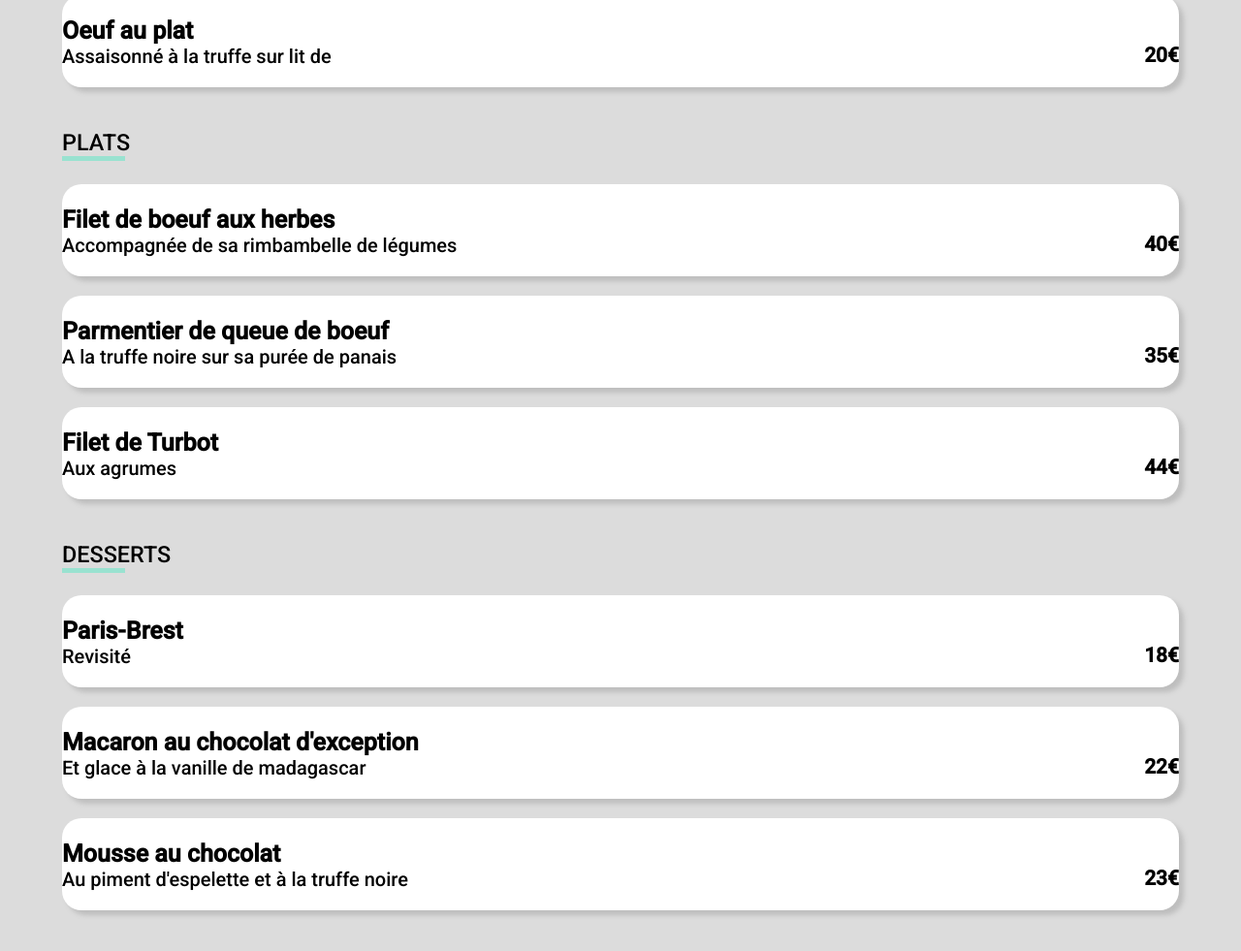
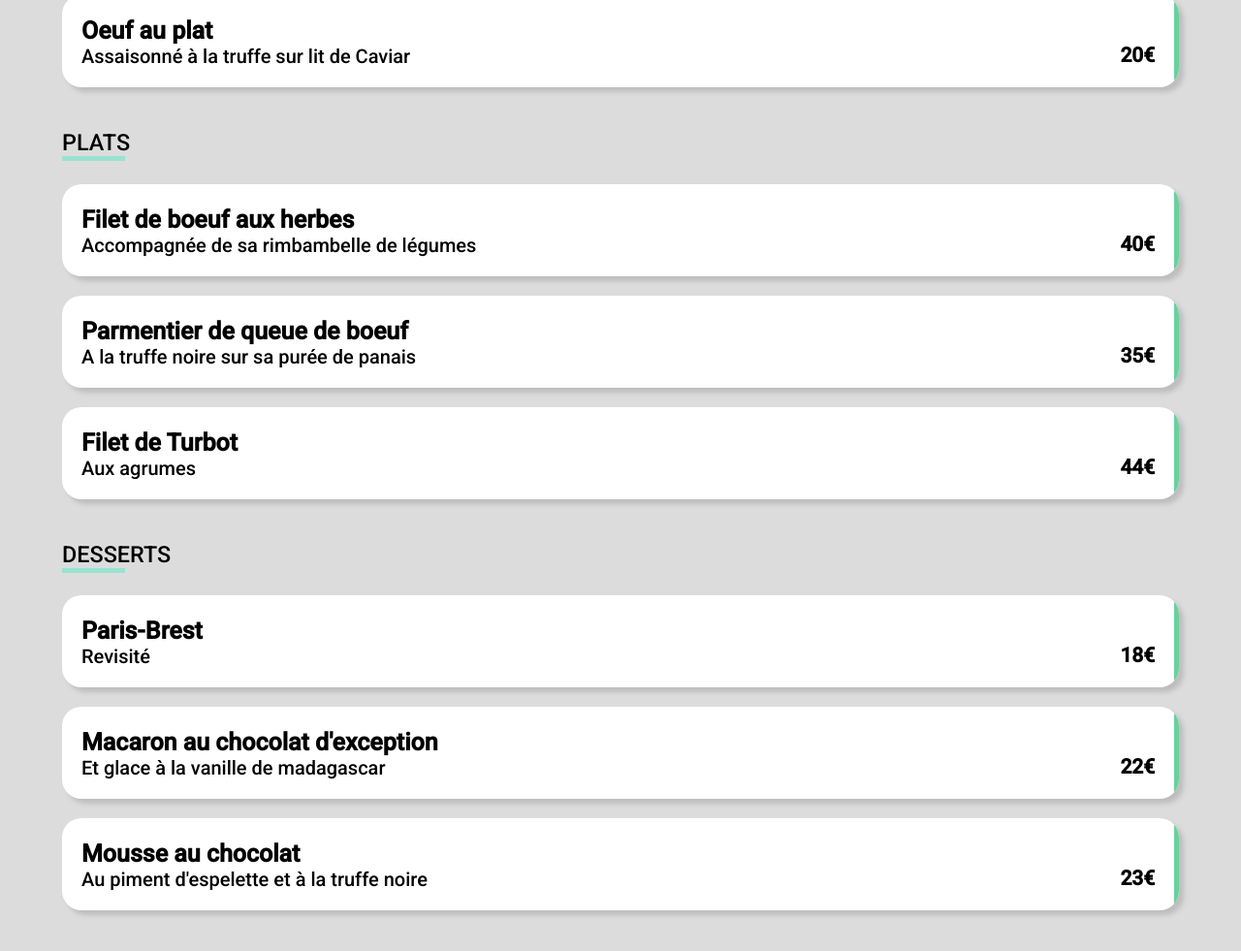
Before and after one commit to RomainSchaff/Ohmyfood, a website built with Parcel: page index1.html in a window 1280 px wide. Shown: the part 1399-2380 px from the top of the page at 97% size. Built offline with nearby package versions, Linux system fonts and the light colour scheme; a web font is replaced by a local one.

Commit message:
Animations boutons presque OK

```diff
--- a/index1.html
+++ b/index1.html
@@ -53,7 +53,7 @@
 
             <div class="menu__card__food">
                 <div class="menu__card__food__title">
-                    <p><strong>Oeuf au plat</strong><br>Assaisonné à la truffe sur lit de</p>
+                    <p><strong>Oeuf au plat</strong><br>Assaisonné à la truffe sur lit de Caviar</p>
                     <p class="menu__card__food__prix">20€</p>
                 </div>
             </div>
@@ -61,37 +61,49 @@
         </section>
 
         <section class="menu__card">
+
             <h3 class="menu__card__title">Plats</h3>
 
             <div class="menu__card__food">
-                <div class="menu__card__food__title"><p><strong>Filet de boeuf aux herbes</strong><br>Accompagnée de sa rimbambelle de légumes</p></div>
+                <div class="menu__card__food__title"><p><strong>Filet de boeuf aux herbes</strong><br>Accompagnée de sa rimbambelle de légumes</p>
                     <p class="menu__card__food__prix">40€</p>
                 </div>
+            </div>
+
             <div class="menu__card__food">
-                <div class="menu__card__food__title"><p><strong>Parmentier de queue de boeuf</strong><br>A la truffe noire sur sa purée de panais</p></div>
+                <div class="menu__card__food__title"><p><strong>Parmentier de queue de boeuf</strong><br>A la truffe noire sur sa purée de panais</p>
                     <p class="menu__card__food__prix">35€</p>
                 </div>
+            </div>
+
             <div class="menu__card__food">
-                <div class="menu__card__food__title"><p><strong>Filet de Turbot</strong><br>Aux agrumes</p></div>
+                <div class="menu__card__food__title"><p><strong>Filet de Turbot</strong><br>Aux agrumes</p>
                     <p class="menu__card__food__prix">44€</p>
+                </div>
             </div>
 
         </section>
 
         <section class="menu__card">
+
             <h3 class="menu__card__title">Desserts</h3>
 
             <div class="menu__card__food">
-                <div class="menu__card__food__title"><p><strong>Paris-Brest</strong><br>Revisité</p></div>
+                <div class="menu__card__food__title"><p><strong>Paris-Brest</strong><br>Revisité</p>
                     <p class="menu__card__food__prix">18€</p>
                 </div>
+            </div>
+
             <div class="menu__card__food">
-                <div class="menu__card__food__title"><p><strong>Macaron au chocolat d'exception</strong><br>Et glace à la vanille de madagascar</p></div>
+                <div class="menu__card__food__title"><p><strong>Macaron au chocolat d'exception</strong><br>Et glace à la vanille de madagascar</p>
                     <p class="menu__card__food__prix">22€</p>
                 </div>
+            </div>
+
             <div class="menu__card__food">
-                <div class="menu__card__food__title"><p><strong>Mousse au chocolat</strong><br>Au piment d'espelette et à la truffe noire</p></div>
+                <div class="menu__card__food__title"><p><strong>Mousse au chocolat</strong><br>Au piment d'espelette et à la truffe noire</p>
                     <p class="menu__card__food__prix">23€</p>
+                </div>
             </div>
 
         </section>
--- a/sass/Pages/_menu.scss
+++ b/sass/Pages/_menu.scss
@@ -39,20 +39,24 @@
         &__food{
             background-color: #ffffff;
             @include flexbox( none, space-between, flex-end);
-            height: 95px;
             margin: 20px 0px;
             border-radius: 20px;
             @include shadows (5px);
+            overflow: hidden;
             &:hover{
                 &::after{
-                    animation: valid-width 1s;
-                    @include shadows (10px);
+                    animation: valid-width 1s ease forwards;
                 }
             }
             &__title{
                 @include flexbox( none, space-between, flex-end);
                 height: 95px;
                 width: 100%;
+                padding: 0px 20px;
+                & p{
+                    max-height: 55px;
+                    white-space: nowrap;
+                }
                 & strong{
                     font-size: 25px;
                 }
@@ -72,16 +76,16 @@
 .menu__card__food::after{
     content: '';
     height: 95px;
-    width: 0px;
-    background-color: rgb(101, 197, 114);
+    width: 5px;
+    background-color: rgb(105, 209, 157);
     border-radius: 0px 20px 20px 0px;
 }
 
 @keyframes valid-width{
     from{
-        width: 0px;
+        width: 5px;
     }
     to{
-        width: 85px;
+        width: 90px;
     }
 }
```
Also changed, not shown: .public/css/style.css, 1 other file. Lines whose indentation alone changed are shown as unchanged.
